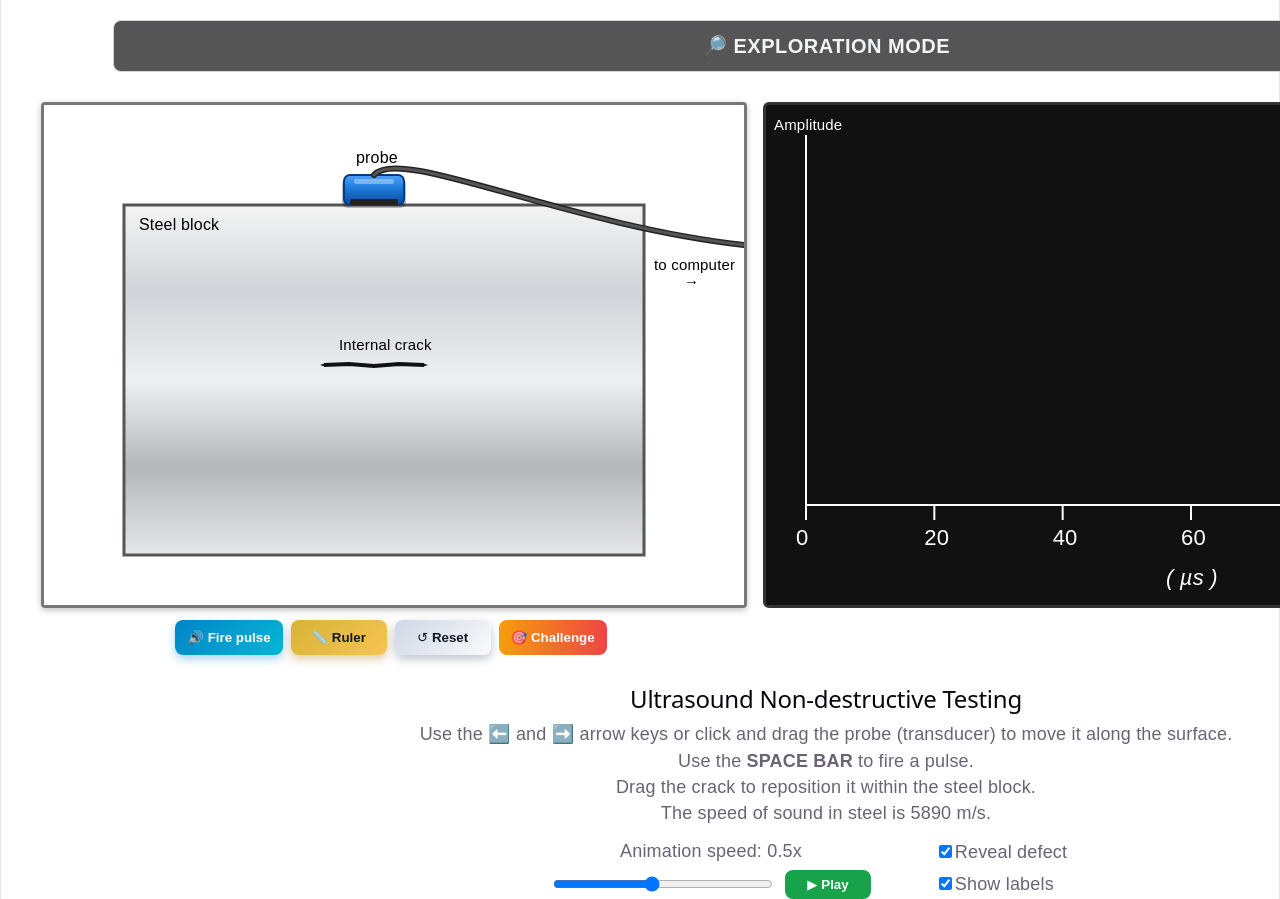
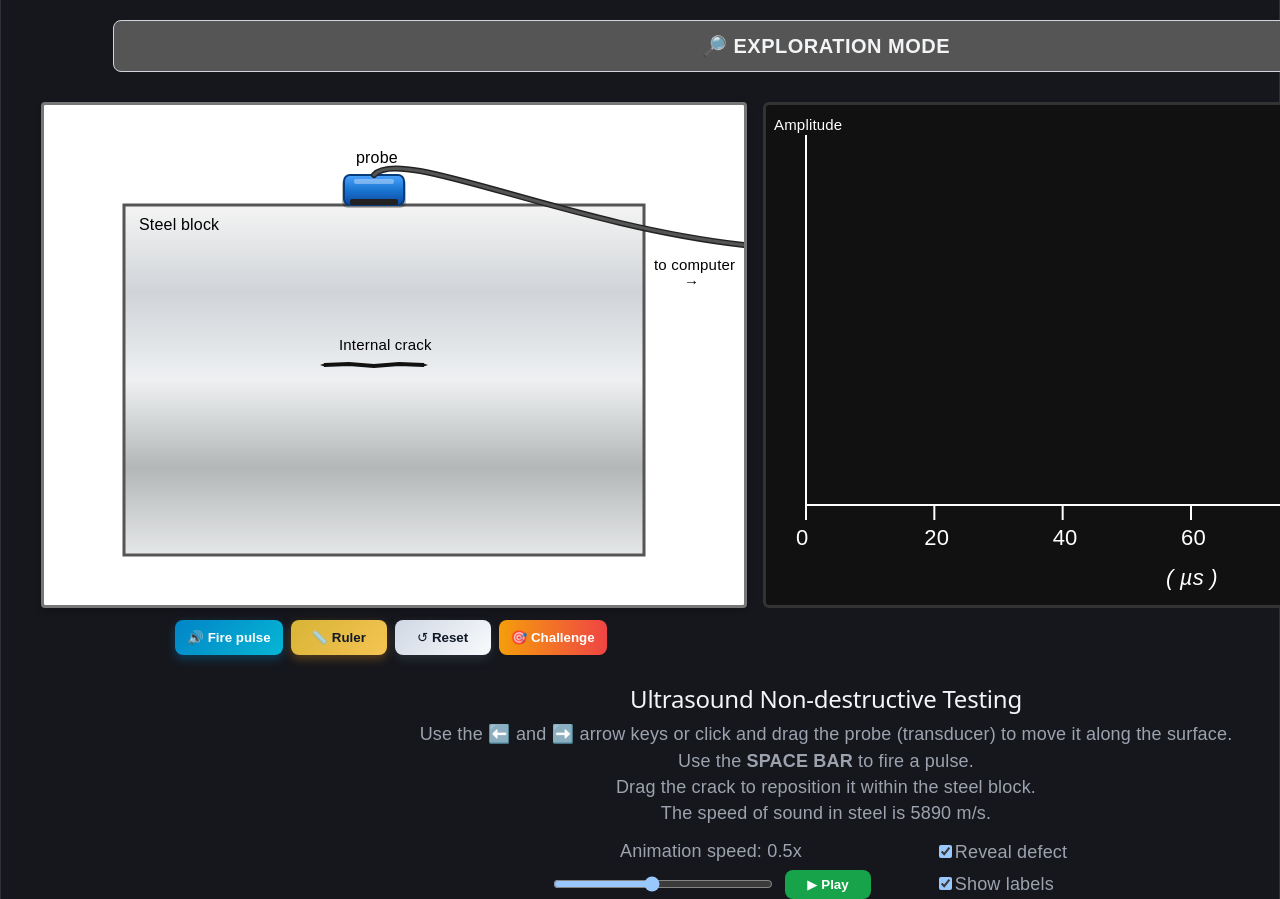
Before and after one commit to awm11/ultrasound, a React (Vite) app: page / in a window 1280 px wide. Shown: the top 899 px of the page. Built offline with nearby package versions, Linux system fonts and the light colour scheme.

Commit message:
Use consistent dark theme

```diff
--- a/src/index.css
+++ b/src/index.css
@@ -1,15 +1,15 @@
 :root {
-  --text: #6b6375;
-  --text-h: #08060d;
-  --bg: #fff;
-  --border: #e5e4e7;
-  --code-bg: #f4f3ec;
-  --accent: #aa3bff;
-  --accent-bg: rgba(170, 59, 255, 0.1);
-  --accent-border: rgba(170, 59, 255, 0.5);
-  --social-bg: rgba(244, 243, 236, 0.5);
+  --text: #9ca3af;
+  --text-h: #f3f4f6;
+  --bg: #16171d;
+  --border: #2e303a;
+  --code-bg: #1f2028;
+  --accent: #c084fc;
+  --accent-bg: rgba(192, 132, 252, 0.15);
+  --accent-border: rgba(192, 132, 252, 0.5);
+  --social-bg: rgba(47, 48, 58, 0.5);
   --shadow:
-    rgba(0, 0, 0, 0.1) 0 10px 15px -3px, rgba(0, 0, 0, 0.05) 0 4px 6px -2px;
+    rgba(0, 0, 0, 0.4) 0 10px 15px -3px, rgba(0, 0, 0, 0.25) 0 4px 6px -2px;
 
   --sans: system-ui, 'Segoe UI', Roboto, sans-serif;
   --heading: system-ui, 'Segoe UI', Roboto, sans-serif;
@@ -17,7 +17,7 @@
 
   font: 18px/145% var(--sans);
   letter-spacing: 0.18px;
-  color-scheme: light dark;
+  color-scheme: dark;
   color: var(--text);
   background: var(--bg);
   font-synthesis: none;
@@ -30,24 +30,8 @@
   }
 }
 
-@media (prefers-color-scheme: dark) {
-  :root {
-    --text: #9ca3af;
-    --text-h: #f3f4f6;
-    --bg: #16171d;
-    --border: #2e303a;
-    --code-bg: #1f2028;
-    --accent: #c084fc;
-    --accent-bg: rgba(192, 132, 252, 0.15);
-    --accent-border: rgba(192, 132, 252, 0.5);
-    --social-bg: rgba(47, 48, 58, 0.5);
-    --shadow:
-      rgba(0, 0, 0, 0.4) 0 10px 15px -3px, rgba(0, 0, 0, 0.25) 0 4px 6px -2px;
-  }
-
-  #social .button-icon {
-    filter: invert(1) brightness(2);
-  }
+#social .button-icon {
+  filter: invert(1) brightness(2);
 }
 
 body {
```
